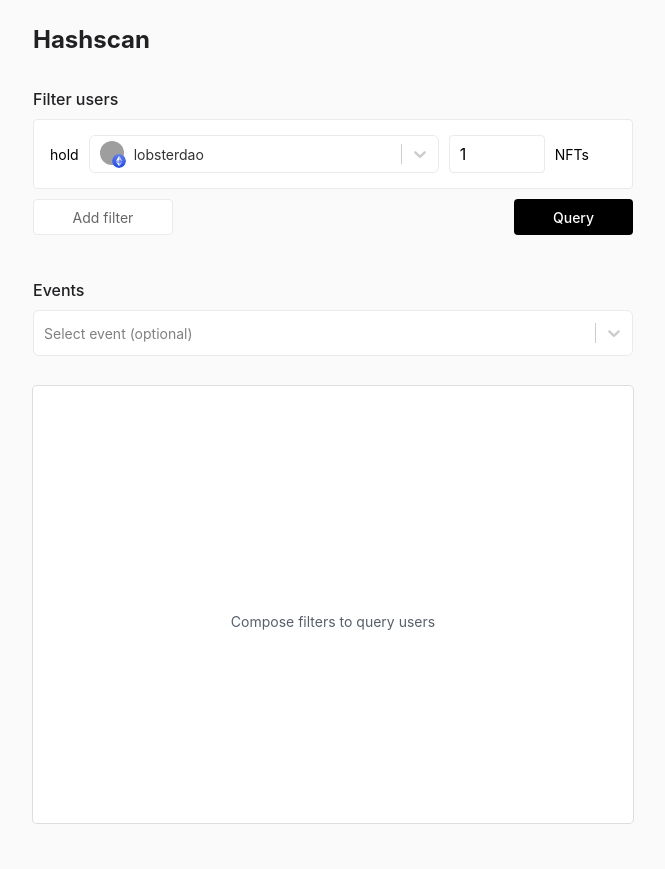
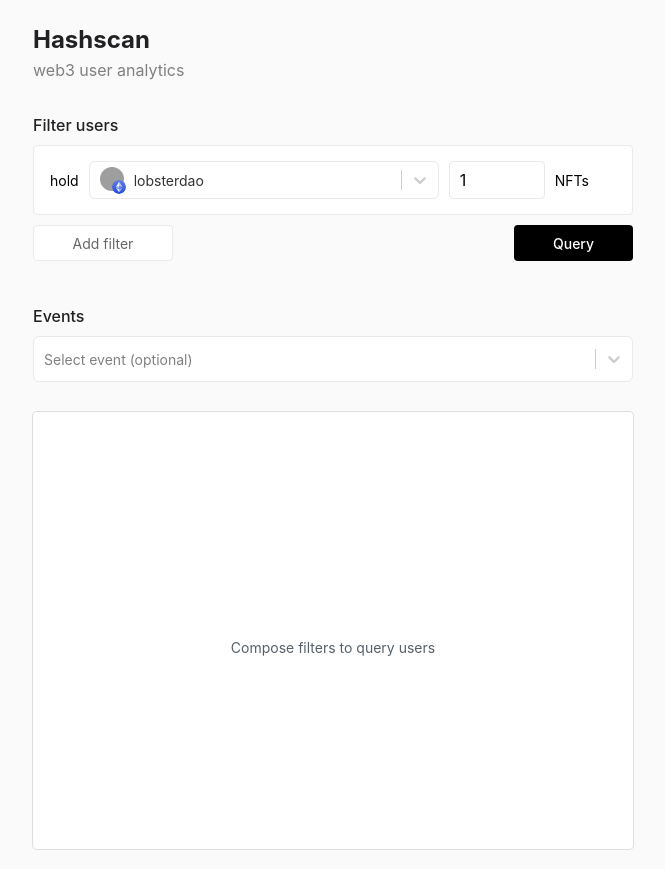
Before and after one commit to maamalama/frontend, a Next.js app: page / in a window 1280 px wide. Shown: the whole page, without its empty margins (307-972 px from the left). Before the commit the page ends 843 px from the top, so only its background shows below. Built offline with nearby package versions, Linux system fonts and the light colour scheme; grey boxes are pictures that could not be loaded.

Commit message:
add subheading

```diff
--- a/pages/index.module.css
+++ b/pages/index.module.css
@@ -3,6 +3,14 @@
   color: var(--fg);
   font-size: 24px;
   font-weight: bold;
+}
+
+.subheading {
+  font-size: 16px;
+  color: gray;
+  font-weight: 400;
+  margin: 0;
+  margin-top: 6px;
 }
 
 .header {
--- a/pages/index.tsx
+++ b/pages/index.tsx
@@ -78,6 +78,7 @@
     <>
       <header className={styles.header}>
         <h1 className={styles.heading}>Hashscan</h1>
+        <h2 className={styles.subheading}>web3 user analytics</h2>
       </header>
       {/* {JSON.stringify(filters, null, 2)} */}
       <main className={`${styles.column}`}>
```
